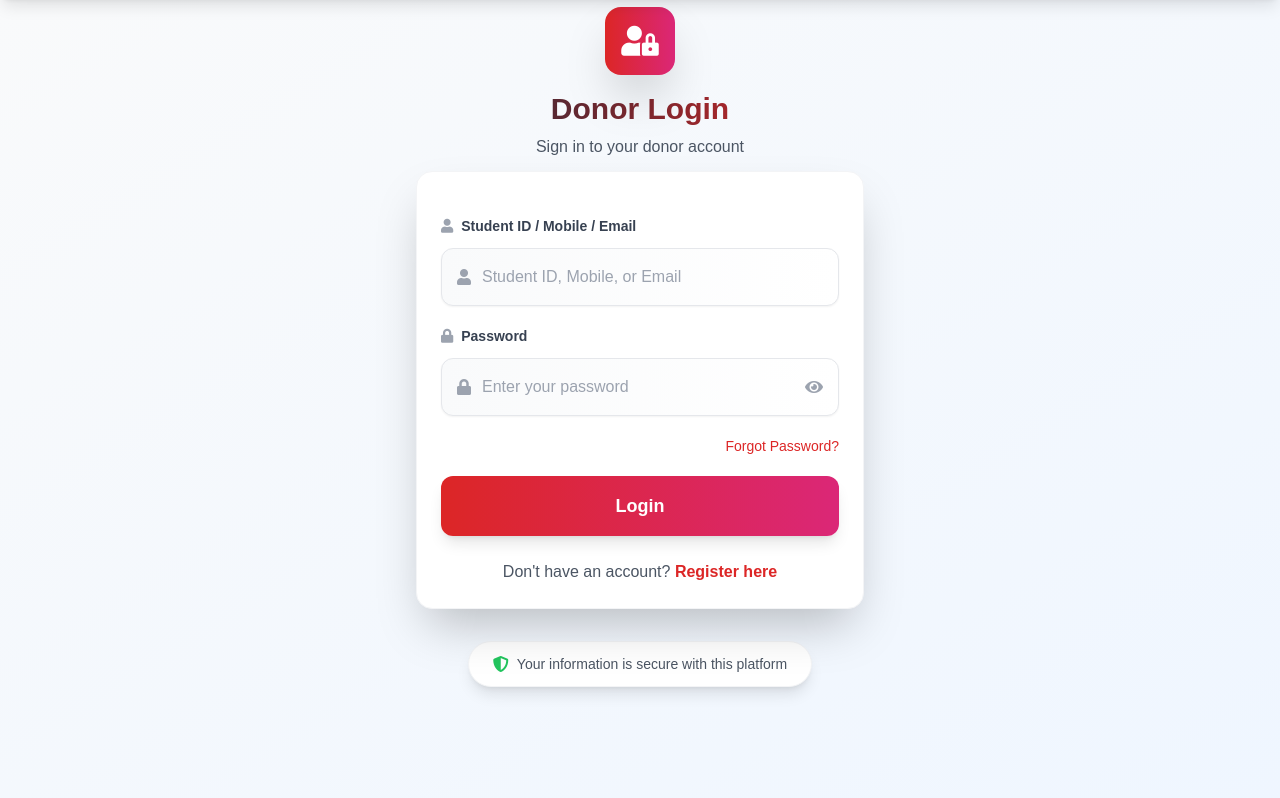
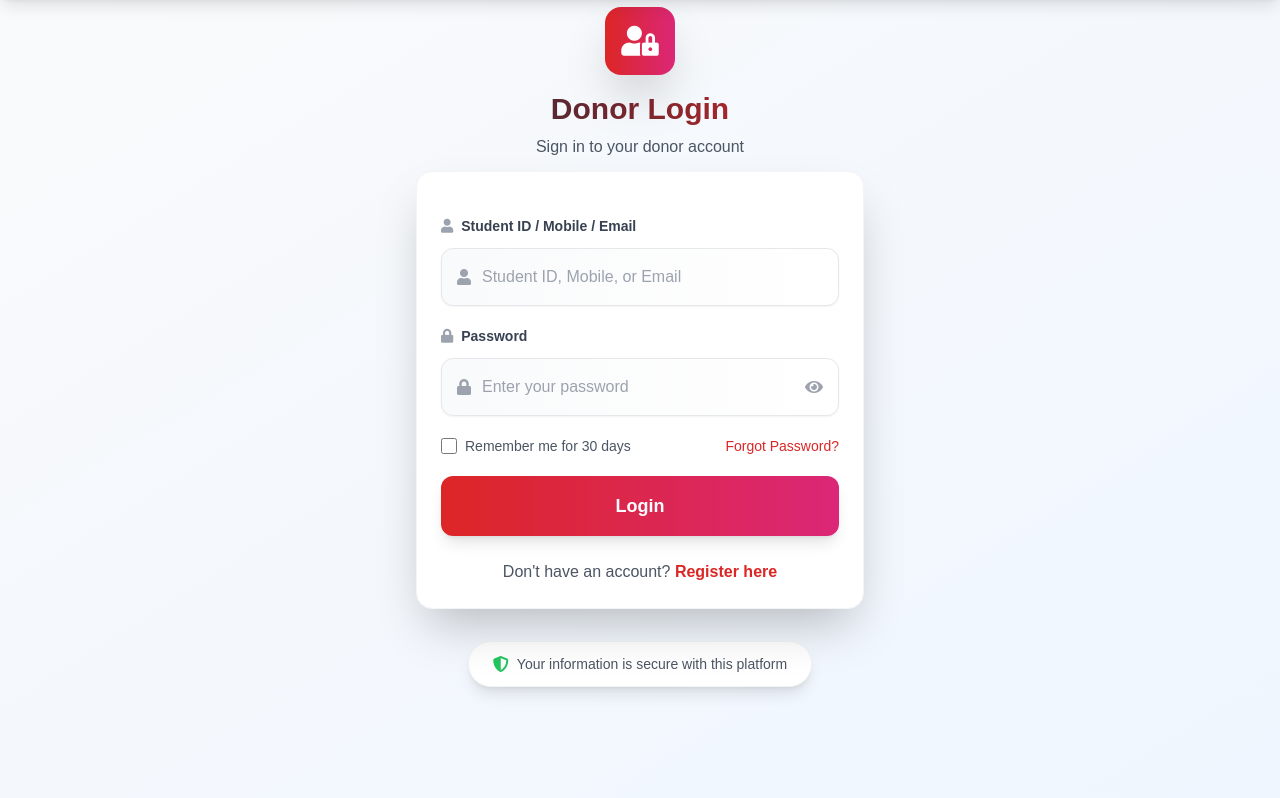
Before and after one commit to Refayatul/bupblood, a Flask app: page /login in a window 1280 px wide. Shown: the part 73-871 px from the top of the page. Run offline with Flask 3, Linux system fonts and the light colour scheme; some libraries are stand-ins or nearby versions.

Commit message:
Restore main's user_login.html (remember-me), apply solo copy edit

```diff
--- a/templates/user_login.html
+++ b/templates/user_login.html
@@ -56,7 +56,11 @@
                         </div>
                     </div>
 
-                    <div class="flex items-center justify-end">
+                    <div class="flex items-center justify-between mt-1">
+                        <label class="flex items-center gap-2 cursor-pointer group">
+                            {{ form.remember_me(class="w-4 h-4 text-red-600 border-gray-300 rounded focus:ring-red-500 cursor-pointer", id="remember_me") }}
+                            <span class="text-sm text-gray-600 group-hover:text-gray-800 transition-colors select-none">Remember me for 30 days</span>
+                        </label>
                         <a href="{{ url_for('forgot_password') }}"
                             class="text-sm text-red-600 hover:text-red-700 hover:underline transition-colors duration-300 font-medium">
                             Forgot Password?
```
